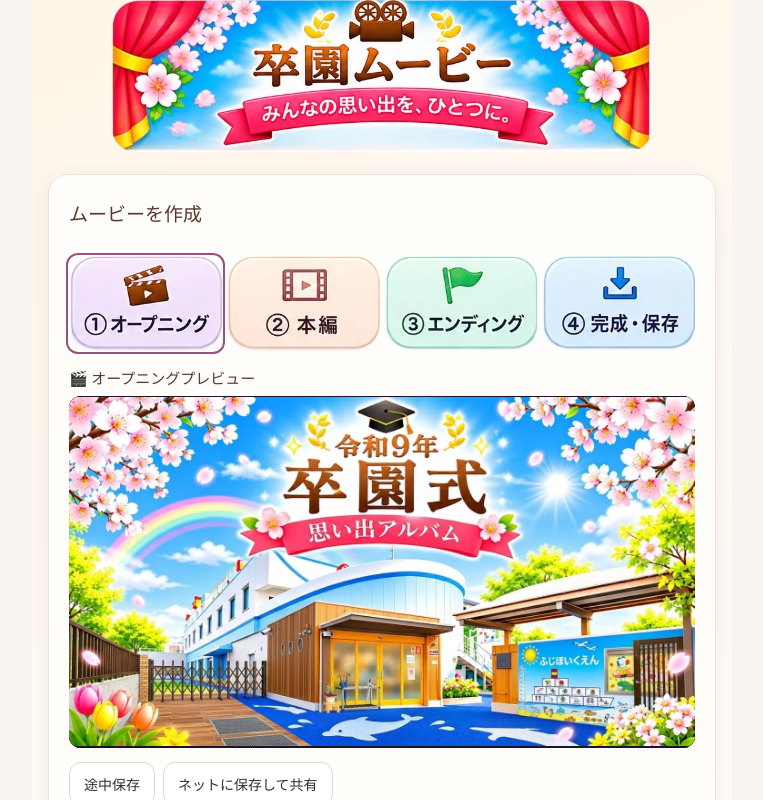
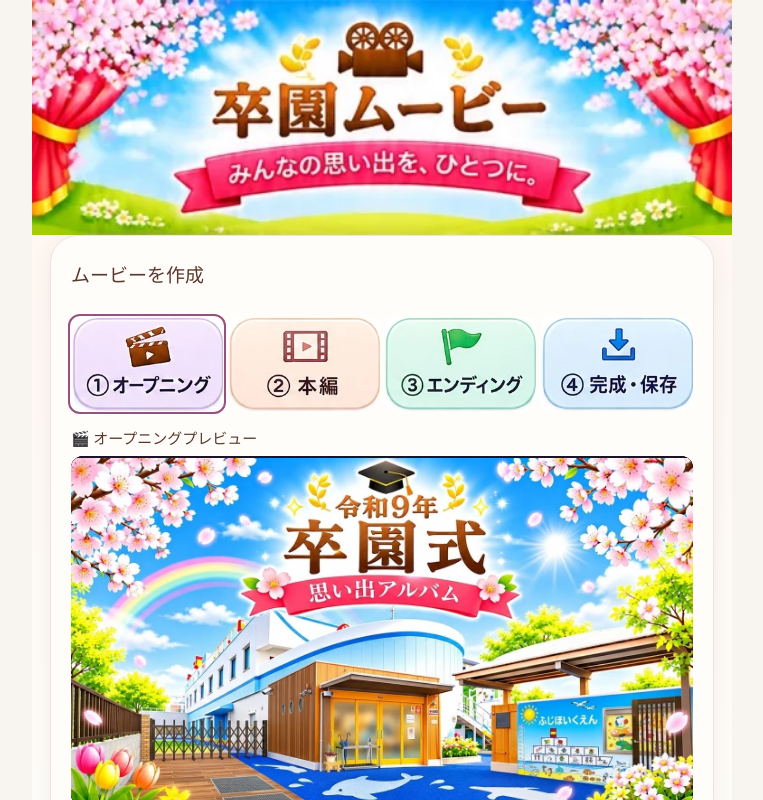
Before and after one commit to k5wvk4n6pt-web/omoide-theater-demo, a React (Vite) app: page / in a window 1280 px wide. Both pictures are taken after a click on the button "ムービーを作る". Shown: the top 800 px of the page, without its empty margins (258-1021 px from the left). Built offline with nearby package versions, Linux system fonts and the light colour scheme; a web font is replaced by a local one.

Commit message:
Integrate the supplied graduation landscape with the editor layout

```diff
--- a/src/App.tsx
+++ b/src/App.tsx
@@ -748,10 +748,11 @@ useEffect(()=>{
 
 const submissionSite='https://kiku-sotsuen-movie.th-1043.chatgpt.site/';
 const graduationArtwork = new URL('../fuji-graduation-opening.webp', import.meta.url).href;
+const editorLandscape = import.meta.env.BASE_URL + 'artwork/graduation-editor-landscape.webp';
 const editorArtwork = import.meta.env.BASE_URL + 'artwork/graduation-editor-parts.webp';
 return <main className={step==='home'?'theaterHome':'theaterEditor'}>
 {step!=='home'?<header className="graduationEditorHeader">
-  <img src={editorArtwork} width={1536} height={1024} alt="卒園ムービー。みんなの思い出を、ひとつに。"/>
+  <img src={editorLandscape} width={551} height={1536} alt="卒園ムービー。みんなの思い出を、ひとつに。"/>
 </header>:null}
 {step==='home'?<section className="graduationHome">
   <div className="graduationPoster">
@@ -903,5 +904,5 @@ return <main className={step==='home'?'theaterHome':'theaterEditor'}>
  : '共有メニューに「ビデオを保存」が表示される場合は、写真アプリにも保存できます。'}</p></div>:null}
 </section><div className="editPageActions"><button onClick={()=>setEditPage('ending')}>← エンディング</button></div></>:null}<button className="secondary" disabled={importing||draftBusy} onClick={()=>{leaveSharedProject();setImportNotice('');setStep('home')}}>ホームに戻る</button></section>:null}
 <input ref={switchInput} type="file" accept="audio/*,.mp3,.m4a,.wav,.aac" hidden onChange={e=>{void addMusicSwitch(e.target.files);e.target.value=''}}/><input ref={musicInput} type="file" accept="audio/*,.mp3,.m4a,.wav,.aac" hidden onChange={e=>{importMusic(e.target.files);e.target.value=''}}/>
-{step!=='home'?<footer>おもいでシアター · 試作版 v8.20</footer>:null}</main>
+{step!=='home'?<footer className="graduationEditorFooter"><img src={editorLandscape} width={551} height={1536} alt="おもいでシアター · 試作版 v8.20"/></footer>:null}</main>
 }
--- a/src/style.css
+++ b/src/style.css
@@ -187,21 +187,25 @@ input[type="file"][hidden]{display:none!important}
 
 
 .theaterEditor {
+  max-width: 700px;
   min-height: 100vh;
-  background: linear-gradient(155deg, #fff5e8, #fffdf9 45%, #faedf4);
+  padding: 0;
+  background: linear-gradient(#fff6ef, #fffdf9 35%, #fff2f7);
   color: #5b382d;
 }
-.theaterEditor > .graduationEditorHeader {
-  position:relative;
-  width:min(100%,540px);
-  aspect-ratio:907/255;
-  margin-inline:auto;
-  padding:0;
-  overflow:hidden;
-  border-radius:clamp(12px,3vw,24px);
-  background:#fff2de;
+.theaterEditor > .graduationEditorHeader,
+.theaterEditor > .graduationEditorFooter {
+  position: relative;
+  overflow: hidden;
+  margin: 0;
+  padding: 0;
+  border: 0;
+  border-radius: 0;
 }
+.theaterEditor > .graduationEditorHeader {aspect-ratio:551/185;background:#bce9ff}
+.theaterEditor > .graduationEditorFooter {aspect-ratio:551/144;background:#fff2f7}
 .graduationEditorHeader img,
+.graduationEditorFooter img,
 .illustratedEditSteps button img {
   position:absolute;
   display:block;
@@ -209,11 +213,17 @@ input[type="file"][hidden]{display:none!important}
   height:auto;
   pointer-events:none;
 }
-.graduationEditorHeader img {width:169.35%;left:-2.2%;top:-6.3%}
+.graduationEditorHeader img,
+.graduationEditorFooter img {width:100%;left:0}
+.graduationEditorHeader img {top:0}
+.graduationEditorFooter img {bottom:0}
 .theaterEditor > .panel {
-  padding: clamp(12px, 3vw, 20px);
+  position:relative;
+  margin: 0 clamp(8px,3.3vw,18px) clamp(12px,4vw,24px);
+  padding: clamp(12px,3.3vw,20px);
   border: 1px solid #f0dfe3;
-  background: #fffdf9;
+  background: #fffdfa;
+  border-radius: clamp(18px,5vw,28px);
 }
 .theaterEditor .draftBox,
 .theaterEditor .musicBox,
```
Also changed, not shown: public/artwork/graduation-editor-landscape.webp (added).
